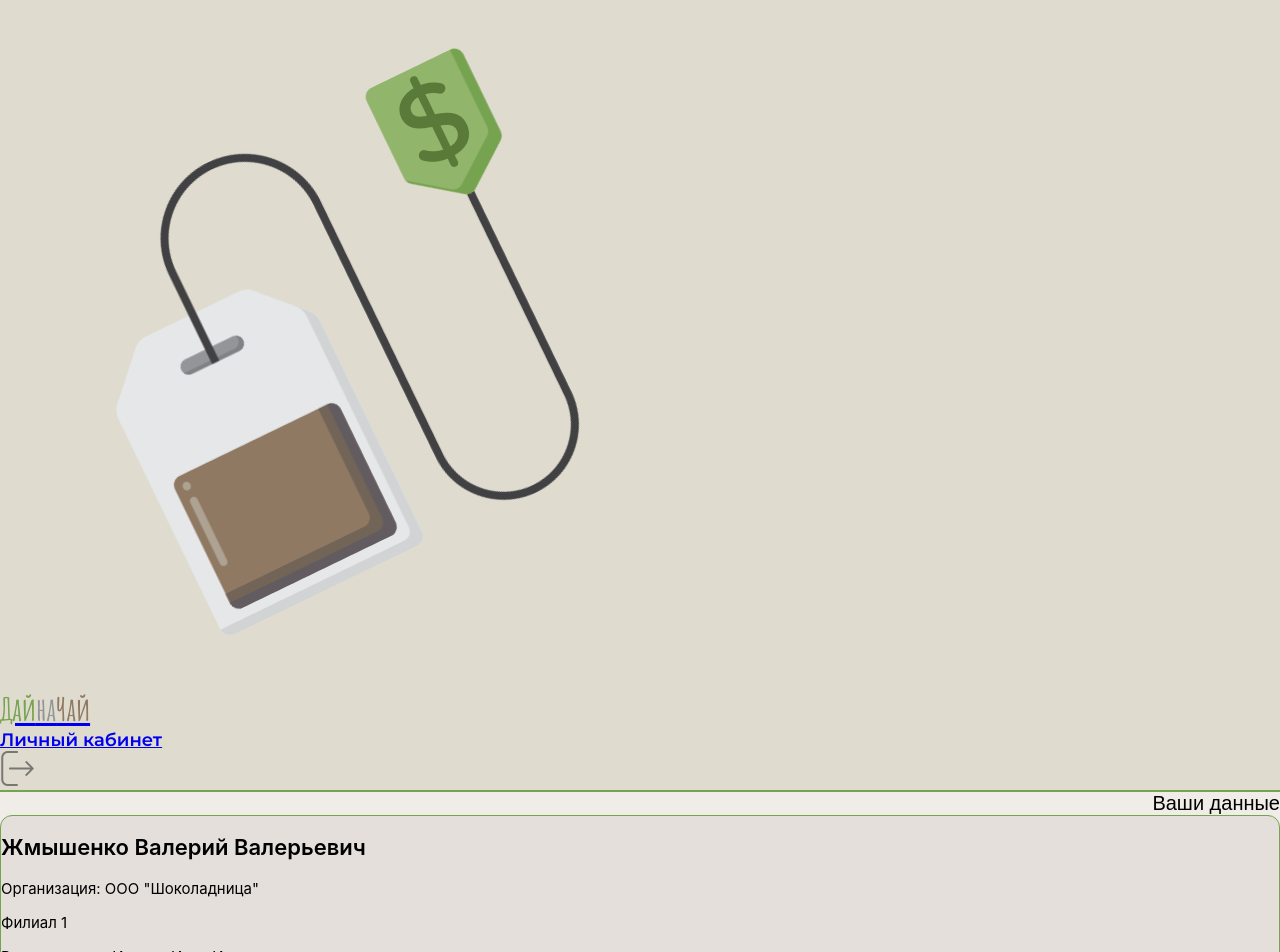
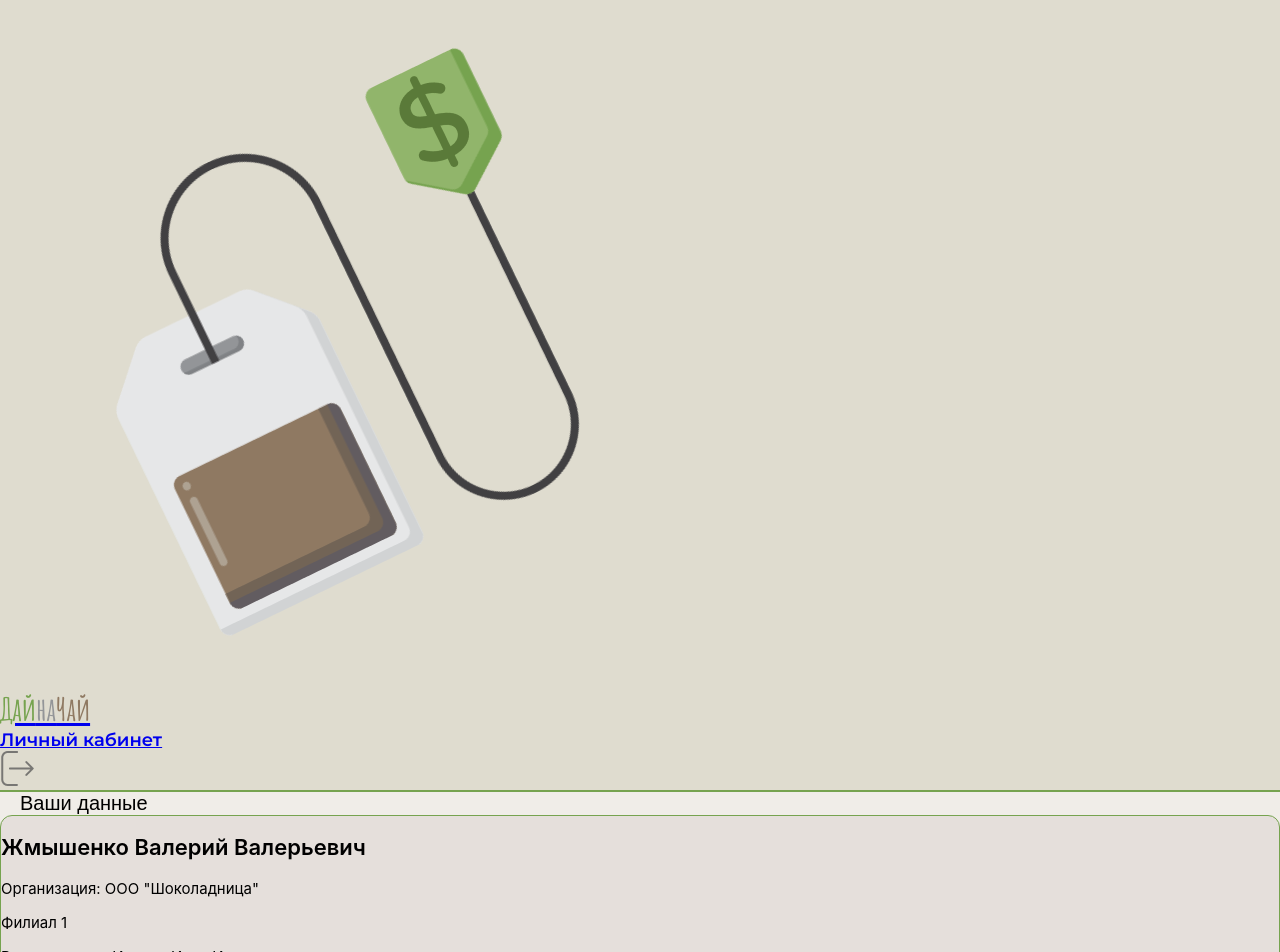
Before and after one commit to Kudryashova-Nastya/tip-service, a React (Create React App) app in the folder frontend/: page /employee in a window 1280 px wide. Shown: the top 952 px of the page. Built offline with nearby package versions, Linux system fonts and the light colour scheme; a web font is replaced by a local one.

Commit message:
fix account employees

```diff
--- a/frontend/src/components/style.css
+++ b/frontend/src/components/style.css
@@ -69,7 +69,8 @@ nav .logo_text{
     background-color: #91B56B;
 }
 .data{
-    text-align: end;
+    /*text-align: end;*/
+    margin-left: 10px;
     font-size: 20px;
     font-family: 'Marmelad', sans-serif;
 }
```
